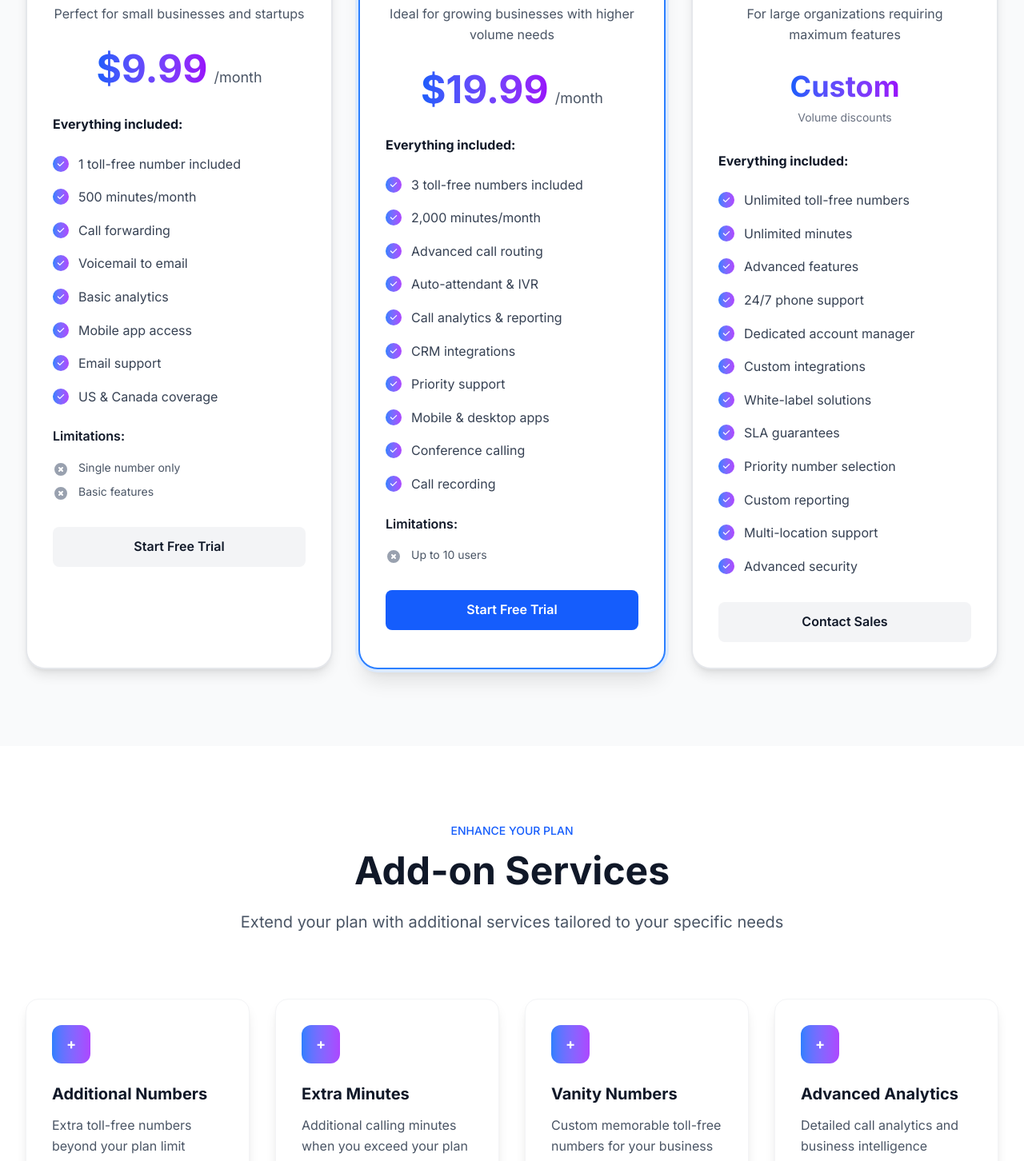
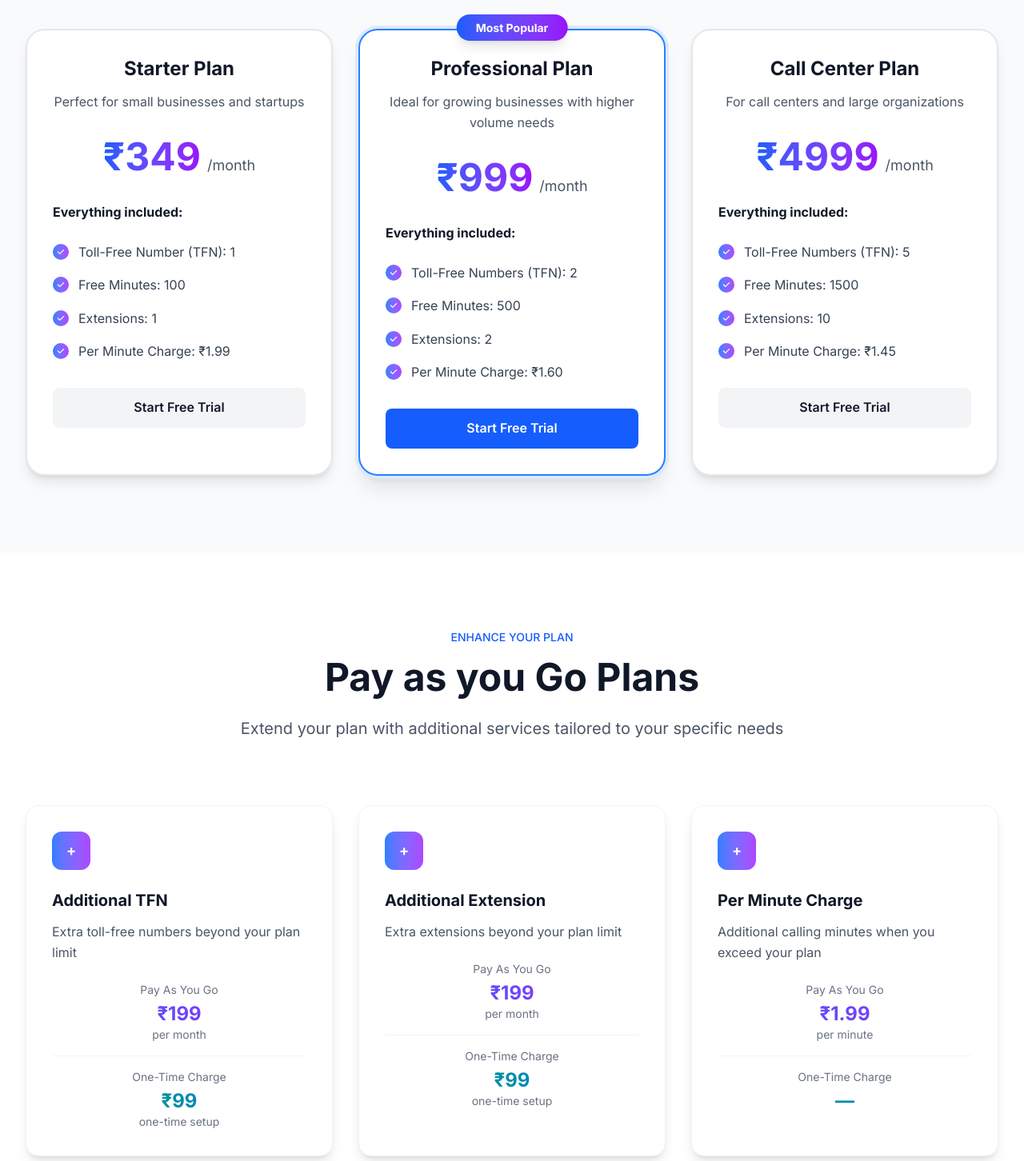
Before and after one commit to sahilghewari/balatrix, a React (Vite) app: page /pricing in a window 1280 px wide. Shown: the part 1320-2772 px from the top of the page at 80% size. Built offline with nearby package versions, Linux system fonts and the light colour scheme.

Commit message:
updated the pricing page

```diff
--- a/src/pages/Pricing.jsx
+++ b/src/pages/Pricing.jsx
@@ -17,71 +17,48 @@ const Pricing = () => {
 
   const pricingTiers = [
     {
-      name: 'Starter',
+      name: 'Starter Plan',
       description: 'Perfect for small businesses and startups',
-      monthlyPrice: 9.99,
-      yearlyPrice: 99.99,
-      savings: '17%',
+      monthlyPrice: 349,
+      yearlyPrice: 3348, // 20% discount: 349 * 12 * 0.8
+      savings: '20%',
       features: [
-        '1 toll-free number included',
-        '500 minutes/month',
-        'Call forwarding',
-        'Voicemail to email',
-        'Basic analytics',
-        'Mobile app access',
-        'Email support',
-        'US & Canada coverage'
+        'Toll-Free Number (TFN): 1',
+        'Free Minutes: 100',
+        'Extensions: 1',
+        'Per Minute Charge: ₹1.99'
       ],
-      limitations: [
-        'Single number only',
-        'Basic features'
-      ],
+      limitations: [],
       popular: false,
       color: 'gray'
     },
     {
-      name: 'Professional',
+      name: 'Professional Plan',
       description: 'Ideal for growing businesses with higher volume needs',
-      monthlyPrice: 19.99,
-      yearlyPrice: 199.99,
-      savings: '17%',
+      monthlyPrice: 999,
+      yearlyPrice: 9590, // 20% discount: 999 * 12 * 0.8
+      savings: '20%',
       features: [
-        '3 toll-free numbers included',
-        '2,000 minutes/month',
-        'Advanced call routing',
-        'Auto-attendant & IVR',
-        'Call analytics & reporting',
-        'CRM integrations',
-        'Priority support',
-        'Mobile & desktop apps',
-        'Conference calling',
-        'Call recording'
+        'Toll-Free Numbers (TFN): 2',
+        'Free Minutes: 500',
+        'Extensions: 2',
+        'Per Minute Charge: ₹1.60'
       ],
-      limitations: [
-        'Up to 10 users'
-      ],
+      limitations: [],
       popular: true,
       color: 'blue'
     },
     {
-      name: 'Enterprise',
-      description: 'For large organizations requiring maximum features',
-      monthlyPrice: 'Custom',
-      yearlyPrice: 'Custom',
-      savings: 'Volume discounts',
+      name: 'Call Center Plan',
+      description: 'For call centers and large organizations',
+      monthlyPrice: 4999,
+      yearlyPrice: 47990, // 20% discount: 4999 * 12 * 0.8
+      savings: '20%',
       features: [
-        'Unlimited toll-free numbers',
-        'Unlimited minutes',
-        'Advanced features',
-        '24/7 phone support',
-        'Dedicated account manager',
-        'Custom integrations',
-        'White-label solutions',
-        'SLA guarantees',
-        'Priority number selection',
-        'Custom reporting',
-        'Multi-location support',
-        'Advanced security'
+        'Toll-Free Numbers (TFN): 5',
+        'Free Minutes: 1500',
+        'Extensions: 10',
+        'Per Minute Charge: ₹1.45'
       ],
       limitations: [],
       popular: false,
@@ -91,28 +68,25 @@ const Pricing = () => {
 
   const addOns = [
     {
-      name: 'Additional Numbers',
+      name: 'Additional TFN',
       description: 'Extra toll-free numbers beyond your plan limit',
-      price: '4.99',
-      unit: 'per number/month'
+      payAsYouGoPrice: '199',
+      oneTimePrice: '99',
+      unit: 'per month'
     },
     {
-      name: 'Extra Minutes',
-      description: 'Additional calling minutes when you exceed your plan',
-      price: '0.02',
-      unit: 'per minute'
+      name: 'Additional Extension',
+      description: 'Extra extensions beyond your plan limit',
+      payAsYouGoPrice: '199',
+      oneTimePrice: '99',
+      unit: 'per month'
     },
     {
-      name: 'Vanity Numbers',
-      description: 'Custom memorable toll-free numbers for your business',
-      price: '29.99',
-      unit: 'one-time setup'
-    },
-    {
-      name: 'Advanced Analytics',
-      description: 'Detailed call analytics and business intelligence reports',
-      price: '14.99',
-      unit: 'per month'
+      name: 'Per Minute Charge',
+      description: 'Additional calling minutes when you exceed your plan',
+      payAsYouGoPrice: '1.99',
+      oneTimePrice: '—',
+      unit: 'per minute'
     }
   ];
 
@@ -197,7 +171,7 @@ const Pricing = () => {
                 }}
               >
                 Choose the perfect plan for your business. All plans include our core features
-                with 99.9% uptime guarantee and expert support. No hidden fees, no surprises.
+                with 99.9% uptime guarantee and expert support. Pay annually and get 20% discount.
               </p>
 
               {/* Billing Toggle */}
@@ -222,9 +196,24 @@ const Pricing = () => {
                 </div>
                 {billingCycle === 'yearly' && (
                   <span className="bg-green-500 text-white px-2 py-1 rounded-full text-xs font-medium w-fit">
-                    Save 17%
+                    Save 20%
                   </span>
                 )}
+              </div>
+
+              {/* Quarterly Payment Option */}
+              <div className="bg-blue-50 border border-blue-200 rounded-lg p-4 opacity-0 animate-fade-in-up" style={{ animationDelay: '0.65s', animationFillMode: 'forwards' }}>
+                <div className="flex items-start gap-3">
+                  <div className="w-5 h-5 bg-blue-600 rounded-full flex items-center justify-center mt-0.5 flex-shrink-0">
+                    <svg className="w-3 h-3 text-white" fill="currentColor" viewBox="0 0 20 20">
+                      <path fillRule="evenodd" d="M16.707 5.293a1 1 0 010 1.414l-8 8a1 1 0 01-1.414 0l-4-4a1 1 0 011.414-1.414L8 12.586l7.293-7.293a1 1 0 011.414 0z" clipRule="evenodd" />
+                    </svg>
+                  </div>
+                  <div>
+                    <h4 className="text-sm font-semibold text-blue-900 mb-1">🔄 Quarterly Payment Option</h4>
+                    <p className="text-sm text-blue-800">Pay quarterly and skip one-time setup charges</p>
+                  </div>
+                </div>
               </div>
 
               {/* CTA Group */}
@@ -249,7 +238,7 @@ const Pricing = () => {
               <div className="pt-6 sm:pt-8 opacity-0 animate-fade-in-up" style={{ animationDelay: '0.9s', animationFillMode: 'forwards' }}>
                 <div className="flex flex-wrap items-center gap-4 sm:gap-6 lg:gap-8 text-xs sm:text-sm font-medium text-gray-500" style={{ fontFamily: 'Inter, sans-serif' }}>
                   <div className="flex items-center gap-2">
-                    <span className="text-base sm:text-lg font-bold text-gray-800">$9.99</span>
+                    <span className="text-base sm:text-lg font-bold text-gray-800">₹349</span>
                     <span>Starting Price</span>
                   </div>
                   <div className="w-px h-3 sm:h-4 bg-gray-300" />
@@ -270,7 +259,7 @@ const Pricing = () => {
             <div className="hidden lg:block opacity-0 animate-fade-in-right" style={{ animationDelay: '1.1s', animationFillMode: 'forwards' }}>
               <div className="relative h-80 xl:h-96 flex items-center justify-center">
                 <div className="text-center space-y-4 lg:space-y-6">
-                  <div className="text-5xl xl:text-6xl font-bold text-green-600">$9.99</div>
+                  <div className="text-5xl xl:text-6xl font-bold text-green-600">₹349</div>
                   <div className="text-base xl:text-lg text-gray-900 font-semibold">Starting from</div>
                   <div className="text-sm xl:text-base text-gray-600 max-w-xs">
                     Professional toll-free numbers with all essential features included
@@ -288,7 +277,7 @@ const Pricing = () => {
             {/* Mobile Visual Element */}
             <div className="lg:hidden mt-6 sm:mt-8 opacity-0 animate-fade-in-up" style={{ animationDelay: '1.0s', animationFillMode: 'forwards' }}>
               <div className="bg-white/80 backdrop-blur-sm p-4 sm:p-6 rounded-xl border border-gray-200 shadow-sm text-center mx-4">
-                <div className="text-4xl sm:text-5xl font-bold text-green-600 mb-2">$9.99</div>
+                <div className="text-4xl sm:text-5xl font-bold text-green-600 mb-2">₹349</div>
                 <div className="text-sm sm:text-base text-gray-900 font-semibold mb-2">Starting from</div>
                 <div className="text-xs sm:text-sm text-gray-600 mb-3">
                   Professional toll-free numbers with all essential features included
@@ -353,7 +342,7 @@ const Pricing = () => {
                     ) : (
                       <div>
                         <span className="text-5xl font-black bg-gradient-to-r from-blue-600 to-purple-600 bg-clip-text text-transparent">
-                          ${billingCycle === 'monthly' ? tier.monthlyPrice : Math.floor(tier.yearlyPrice / 12)}
+                          ₹{billingCycle === 'monthly' ? tier.monthlyPrice : Math.floor(tier.yearlyPrice / 12)}
                         </span>
                         <span className="text-gray-600 ml-2 text-lg" style={{ fontFamily: 'Inter, sans-serif' }}>
                           /{billingCycle === 'monthly' ? 'month' : 'month'}
@@ -383,22 +372,6 @@ const Pricing = () => {
                       </li>
                     ))}
                   </ul>
-
-                  {tier.limitations.length > 0 && (
-                    <div className="mt-6">
-                      <h4 className="font-semibold text-gray-900 mb-4">Limitations:</h4>
-                      <ul className="space-y-2">
-                        {tier.limitations.map((limitation, limitIndex) => (
-                          <li key={limitIndex} className="flex items-start">
-                            <svg className="w-5 h-5 text-gray-400 mr-3 mt-0.5 flex-shrink-0" fill="currentColor" viewBox="0 0 20 20">
-                              <path fillRule="evenodd" d="M10 18a8 8 0 100-16 8 8 0 000 16zM8.707 7.293a1 1 0 00-1.414 1.414L8.586 10l-1.293 1.293a1 1 0 101.414 1.414L10 11.414l1.293 1.293a1 1 0 001.414-1.414L11.414 10l1.293-1.293a1 1 0 00-1.414-1.414L10 8.586 8.707 7.293z" clipRule="evenodd" />
-                            </svg>
-                            <span className="text-gray-600 text-sm">{limitation}</span>
-                          </li>
-                        ))}
-                      </ul>
-                    </div>
-                  )}
                 </div>
 
                 {tier.name === 'Enterprise' ? (
@@ -434,14 +407,14 @@ const Pricing = () => {
               ENHANCE YOUR PLAN
             </div>
             <h2 className="text-4xl md:text-5xl font-bold text-gray-900 mb-6" style={{ fontFamily: 'Inter, sans-serif' }}>
-              Add-on Services
+              Pay as you Go Plans
             </h2>
             <p className="text-xl text-gray-600 max-w-3xl mx-auto leading-relaxed" style={{ fontFamily: 'Inter, sans-serif' }}>
               Extend your plan with additional services tailored to your specific needs
             </p>
           </div>
 
-          <div className="grid grid-cols-1 md:grid-cols-2 lg:grid-cols-4 gap-8">
+          <div className="grid grid-cols-1 md:grid-cols-3 gap-8">
             {addOns.map((addon, index) => (
               <div key={index} className="group bg-white rounded-2xl p-8 shadow-lg hover:shadow-xl transition-all duration-300 hover:transform hover:-translate-y-2 border border-gray-100">
                 <div className="w-12 h-12 bg-gradient-to-r from-blue-500 to-purple-500 rounded-xl flex items-center justify-center mb-6 group-hover:scale-110 transition-transform duration-300">
@@ -449,9 +422,21 @@ const Pricing = () => {
                 </div>
                 <h3 className="text-xl font-bold text-gray-900 mb-3" style={{ fontFamily: 'Inter, sans-serif' }}>{addon.name}</h3>
                 <p className="text-gray-600 mb-6 leading-relaxed" style={{ fontFamily: 'Inter, sans-serif' }}>{addon.description}</p>
-                <div className="text-center">
-                  <div className="text-3xl font-black bg-gradient-to-r from-blue-600 to-purple-600 bg-clip-text text-transparent mb-1">${addon.price}</div>
-                  <div className="text-sm text-gray-500" style={{ fontFamily: 'Inter, sans-serif' }}>{addon.unit}</div>
+                <div className="space-y-4">
+                  <div className="text-center border-b border-gray-100 pb-4">
+                    <div className="text-sm text-gray-500 mb-1">Pay As You Go</div>
+                    <div className="text-2xl font-black bg-gradient-to-r from-blue-600 to-purple-600 bg-clip-text text-transparent">₹{addon.payAsYouGoPrice}</div>
+                    <div className="text-sm text-gray-500" style={{ fontFamily: 'Inter, sans-serif' }}>{addon.unit}</div>
+                  </div>
+                  <div className="text-center">
+                    <div className="text-sm text-gray-500 mb-1">One-Time Charge</div>
+                    <div className="text-2xl font-black bg-gradient-to-r from-green-600 to-blue-600 bg-clip-text text-transparent">
+                      {addon.oneTimePrice === '—' ? '—' : `₹${addon.oneTimePrice}`}
+                    </div>
+                    {addon.oneTimePrice !== '—' && (
+                      <div className="text-sm text-gray-500" style={{ fontFamily: 'Inter, sans-serif' }}>one-time setup</div>
+                    )}
+                  </div>
                 </div>
               </div>
             ))}
```
